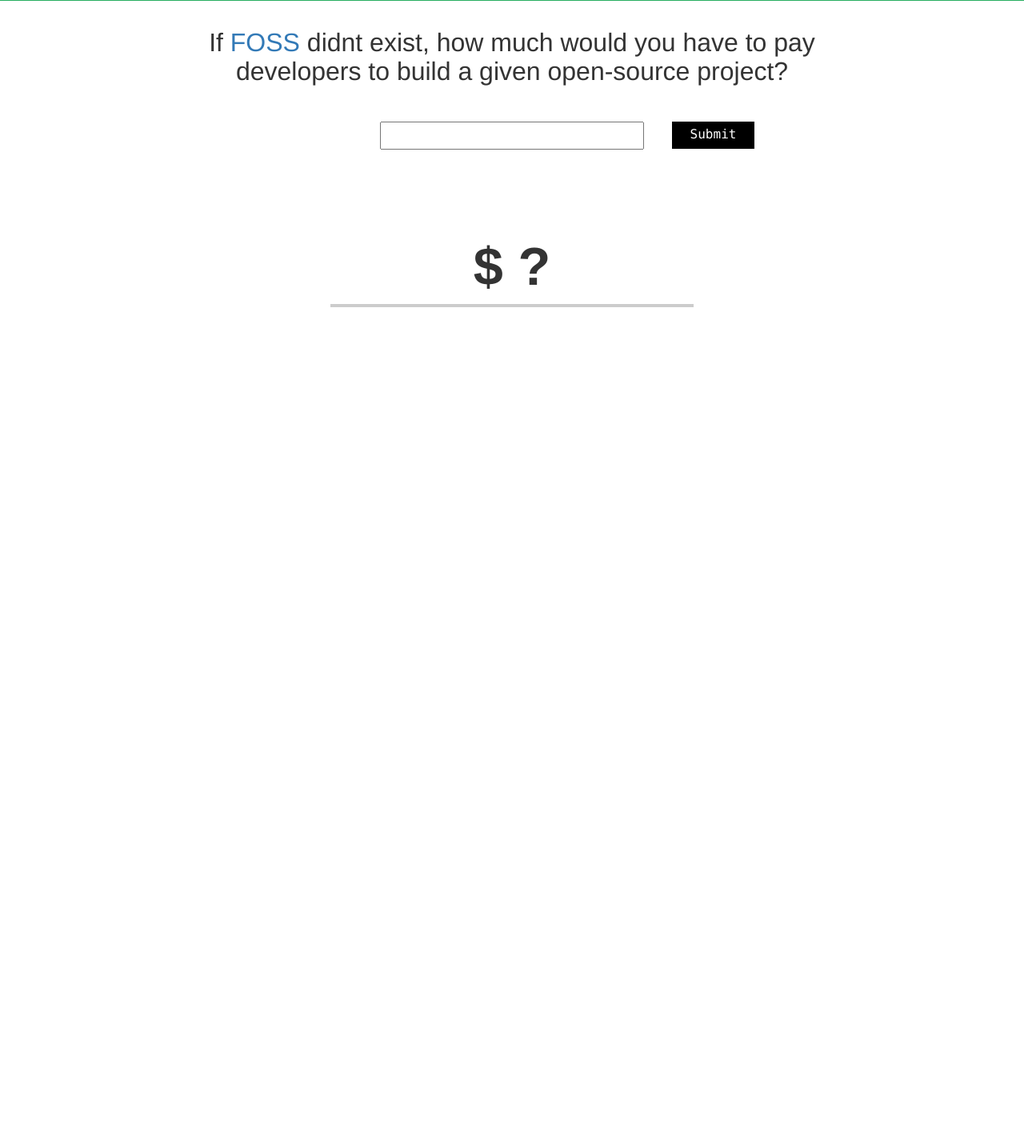
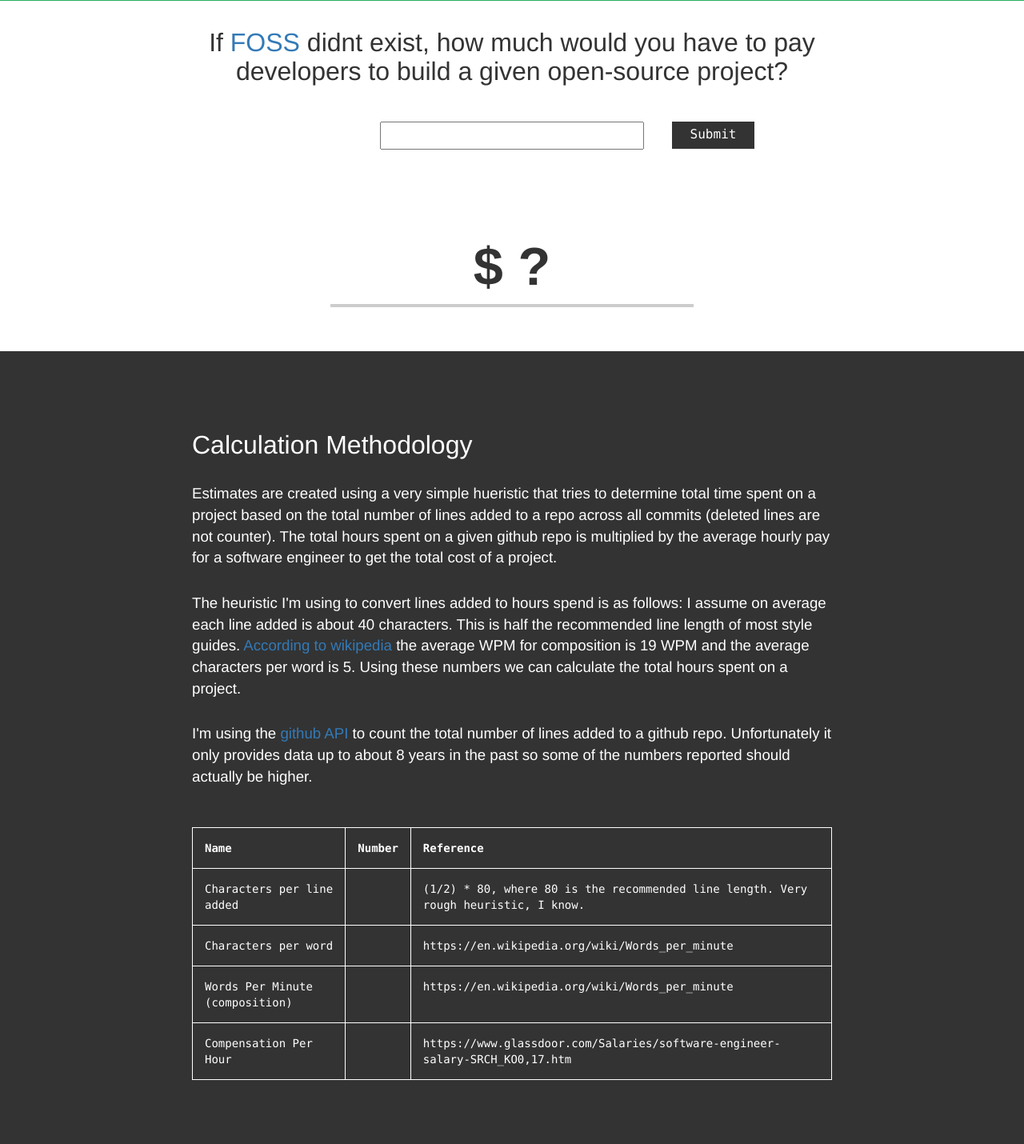
Before and after one commit to vivekseth/foss-price, a Flask app: template templates/form.html in a window 1280 px wide. Shown: the part 322-1752 px from the top of the page at 80% size. Before the commit the page ends 706 px from the top, so only its background shows below. Run offline with Flask 2, Linux system fonts and the light colour scheme; the template is opened without the code that fills it, so the values that code supplies are empty; some libraries are stand-ins or nearby versions.

Commit message:
Added explanation

```diff
--- a/app.py
+++ b/app.py
@@ -6,6 +6,11 @@
 from flask import Flask, request, make_response, render_template, send_from_directory
 
 ## Globals
+
+char_per_addition = 40 # (1/2) * 80 char per line
+char_per_word = 5 # https://en.wikipedia.org/wiki/Words_per_minute
+wpm_comp = 19 # https://en.wikipedia.org/wiki/Words_per_minute
+salary_per_hour = 45.187 # https://www.glassdoor.com/Salaries/software-engineer-salary-SRCH_KO0,17.htm
 
 app = Flask(__name__)
 
@@ -63,17 +68,21 @@
 
 def repo_stat(json):
 	total_additions = reduce(lambda x, y: x+y, map(lambda x: x[1], json), 0)
-
-	char_per_addition = 40 # (1/2) * 80 char per line
-	char_per_word = 5 # https://en.wikipedia.org/wiki/Words_per_minute
-	wpm_comp = 19 # https://en.wikipedia.org/wiki/Words_per_minute
-	salary_per_hour = 45.187 # https://www.glassdoor.com/Salaries/software-engineer-salary-SRCH_KO0,17.htm
-
 	total_hours = (total_additions * char_per_addition) / (wpm_comp * char_per_word * 60)
 	total_compensation = salary_per_hour * total_hours
 
-	data = {'hours': total_hours,'cost': total_compensation}
+	data = {
+		'total_additions': total_additions,
+		'hours': total_hours,
+		'cost': total_compensation
+	}
 	return data
+
+def calculation_numbers():
+	return {'char_per_addition': char_per_addition,
+		'char_per_word': char_per_word,
+		'wpm_comp': wpm_comp,
+		'salary_per_hour': salary_per_hour}
 
 ## Routes
 
@@ -86,11 +95,11 @@
 	access_token = request.cookies.get('access_token')
 	if not access_token:
 		state = random_state()
-		resp = make_response(render_template('./login.html', auth_url=authorization_url(secrets.CLIENT_ID, secrets.REDIRECT_URI, secrets.SCOPE, state)))
+		resp = make_response(render_template('./login.html', auth_url=authorization_url(secrets.CLIENT_ID, secrets.REDIRECT_URI, secrets.SCOPE, state), numbers=calculation_numbers()))
 		resp.set_cookie('state', state)
 		return resp
 	else:
-		resp = make_response(render_template('./form.html', test_repo=random.choice(repo_list)))
+		resp = make_response(render_template('./form.html', test_repo=random.choice(repo_list), numbers=calculation_numbers()))
 		return resp
 
 @app.route('/', methods=['POST'])
@@ -105,7 +114,7 @@
 			return 'Please try again by refreshing this page.'
 		else:
 			data['cost'] = locale.currency(data['cost'], grouping=True )
-			return make_response(render_template('./form.html', data=data, repo_url=repo_url, test_repo=random.choice(repo_list)))
+			return make_response(render_template('./form.html', data=data, repo_url=repo_url, test_repo=random.choice(repo_list), numbers=calculation_numbers()))
 	except Exception, e:
 		print e
 		return 'error'
@@ -120,7 +129,7 @@
 	try:
 		j = r.json()
 		access_token = j['access_token']
-		resp = make_response(render_template('./form.html', test_repo=random.choice(repo_list)))
+		resp = make_response(render_template('./form.html', test_repo=random.choice(repo_list), numbers=calculation_numbers()))
 		resp.set_cookie('access_token', access_token)
 		return resp
 	except Exception, e:
@@ -132,4 +141,5 @@
 ## Main
 
 if __name__ == "__main__":
+	app.debug = True
 	app.run(host="0.0.0.0", port=5101)
--- a/templates/base.html
+++ b/templates/base.html
@@ -21,6 +21,10 @@
     		font-size: 24pt;
         font-weight: lighter;
     	}
+      p {
+        font-size: 14pt;
+        font-weight: lighter;
+      }
     	.title {
     		color: white;
     	}
@@ -36,7 +40,7 @@
     		padding-top: 180px;
         padding-bottom: 40px;
     	}
-    	.bottonbar {
+    	.middle {
     		text-align: center;
     	}
     	.repo_url {
@@ -54,7 +58,7 @@
     		height: 34px;
     		width: 103px;
     		border-width: 2px;
-    		background-color: #000;
+    		background-color: rgb(51, 51, 51);
     		color: white;
     		border: none;
 			outline: none;
@@ -79,6 +83,47 @@
         margin: 0 auto;
         margin-top: 130px;
       }
+      .bottom {
+        margin-top: 55px;
+        background-color: rgb(51, 51, 51);
+        padding: 80px;
+        padding-bottom: 80px
+      }
+
+
+
+      .calc_table {
+        color: white;
+        font-weight: lighter;
+        margin: 0 auto;
+        margin-top: 50px;
+      }
+      th, td {
+        padding: 15px;
+        text-align: left;
+      }
+
+      table, th, td {
+        border: 1px solid white;
+        font-family: monaco, monospace;
+      }
+
+      .type_header, .number_header, .how_header {
+        font-weight: bold;
+      }
+      .bottom h2 {
+        color: white;
+      }
+      .bottom p {
+        color: white;
+        margin-top: 30px;
+      }
+      .bottom_wrapper {
+        margin: 0 auto;
+        padding: 0;
+        max-width: 800px;
+      }
+
     </style>
 
     <!-- Google Analytics -->
@@ -96,7 +141,7 @@
   	<div class='topbar'>
   		<h1 class='title'>The Cost of Open Source</h1>
   	</div>
-  	<div class='bottonbar'>
+  	<div class='middle'>
       <h2 class='subtitle'>
         If <a href='https://en.wikipedia.org/wiki/Free_and_open-source_software'>FOSS</a> didnt exist, how much would you have to pay developers to build a given open-source project?
       </h2>
@@ -105,5 +150,85 @@
       {% endblock %}
 
   	</div>
+    <div class='bottom' id='explanation'>
+      <div class='bottom_wrapper'>
+        <h2>
+          Calculation Methodology
+        </h2>
+        <p>
+          Estimates are created using a very simple hueristic that tries to determine total time spent on a project based on the total number of lines added to a repo across all commits (deleted lines are not counter). The total hours spent on a given github repo is multiplied by the average hourly pay for a software engineer to get the total cost of a project.
+        </p>
+        <p>
+          The heuristic I'm using to convert lines added to hours spend is as follows: I assume on average each line added is about 40 characters. This is half the recommended line length of most style guides. <a href='https://en.wikipedia.org/wiki/Words_per_minute'>According to wikipedia</a> the average WPM for composition is 19 WPM and the average characters per word is 5. Using these numbers we can calculate the total hours spent on a project.
+        </p>
+        <p>
+          I'm using the <a href="">github API</a> to count the total number of lines added to a github repo. Unfortunately it only provides data up to about 8 years in the past so some of the numbers reported should actually be higher.
+        </p>
+      <div>
+
+
+      <table class='calc_table'>
+        <tr>
+          <th class='type_header'>
+            Name
+          </th>
+          <th class='number_header'>
+            Number
+          </th>
+          <th class='how_header'>
+            Reference
+          </th>
+        </tr>
+
+        <tr>
+          <th>
+            Characters per line added
+          </th>
+          <th>
+            {{numbers['char_per_addition']}}
+          </th>
+          <th>
+            (1/2) * 80, where 80 is the recommended line length. Very rough heuristic, I know.
+          </th>
+        </tr>
+
+        <tr>
+          <th>
+            Characters per word
+          </th>
+          <th>
+            {{numbers['char_per_word']}}
+          </th>
+          <th>
+            https://en.wikipedia.org/wiki/Words_per_minute
+          </th>
+        </tr>
+
+        <tr>
+          <th>
+            Words Per Minute (composition)
+          </th>
+          <th>
+            {{numbers['wpm_comp']}}
+          </th>
+          <th>
+            https://en.wikipedia.org/wiki/Words_per_minute
+          </th>
+        </tr>
+
+        <tr>
+          <th>
+            Compensation Per Hour
+          </th>
+          <th>
+            {{numbers['salary_per_hour']}}
+          </th>
+          <th>
+            https://www.glassdoor.com/Salaries/software-engineer-salary-SRCH_KO0,17.htm
+          </th>
+        </tr>
+
+      </table>
+    </div>
   </body>
 </html>
```
